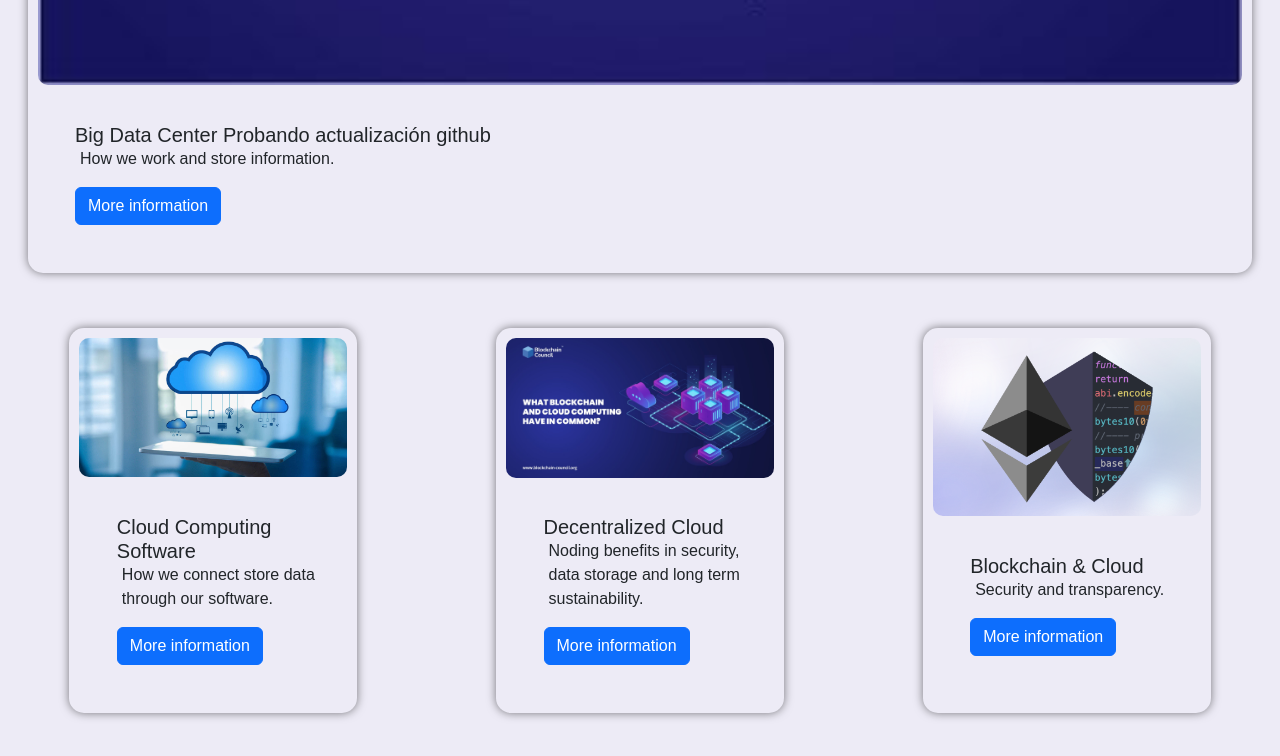
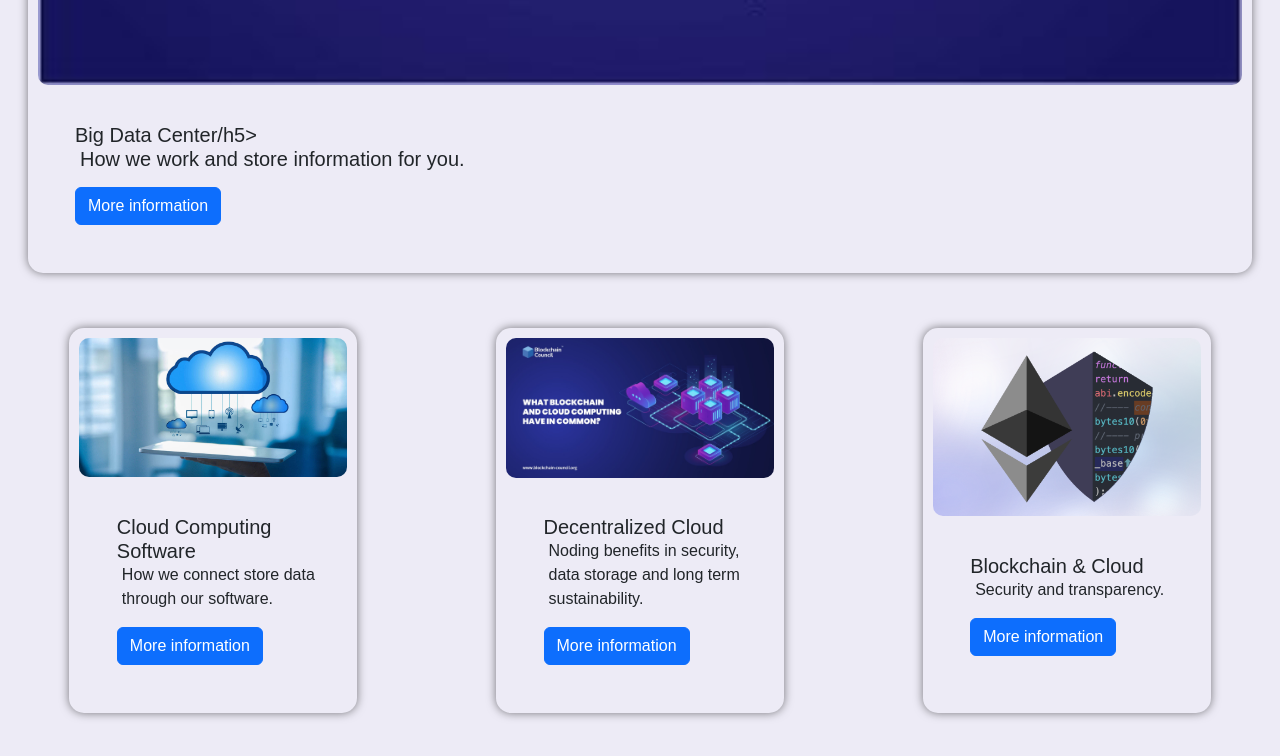
Before and after one commit to jDucosItba/programacion-web-q1-a, a plain HTML site: page index.html in a window 1280 px wide. Shown: the part 1660-2416 px from the top of the page. Drawn offline with nearby package versions, Linux system fonts and the light colour scheme; a script that the page names is missing.

Commit message:
Update index.html

```diff
--- a/index.html
+++ b/index.html
@@ -108,8 +108,8 @@
     <div class="card-container">
       <img src="./img/BigDataCenter.jpg" class="card-img-top" alt="Product 1" >
       <div class="card-body">
-        <h5 class="card-title">Big Data Center Probando actualización github</h5>
-        <p class="card-text text">How we work and store information.</p>
+        <h5 class="card-title">Big Data Center/h5>
+        <p class="card-text text">How we work and store information for you.</p>
         <a href="#" class="btn btn-primary" onclick="showPopup('popup1')" >More information</a>
       </div>
     </div>
```
